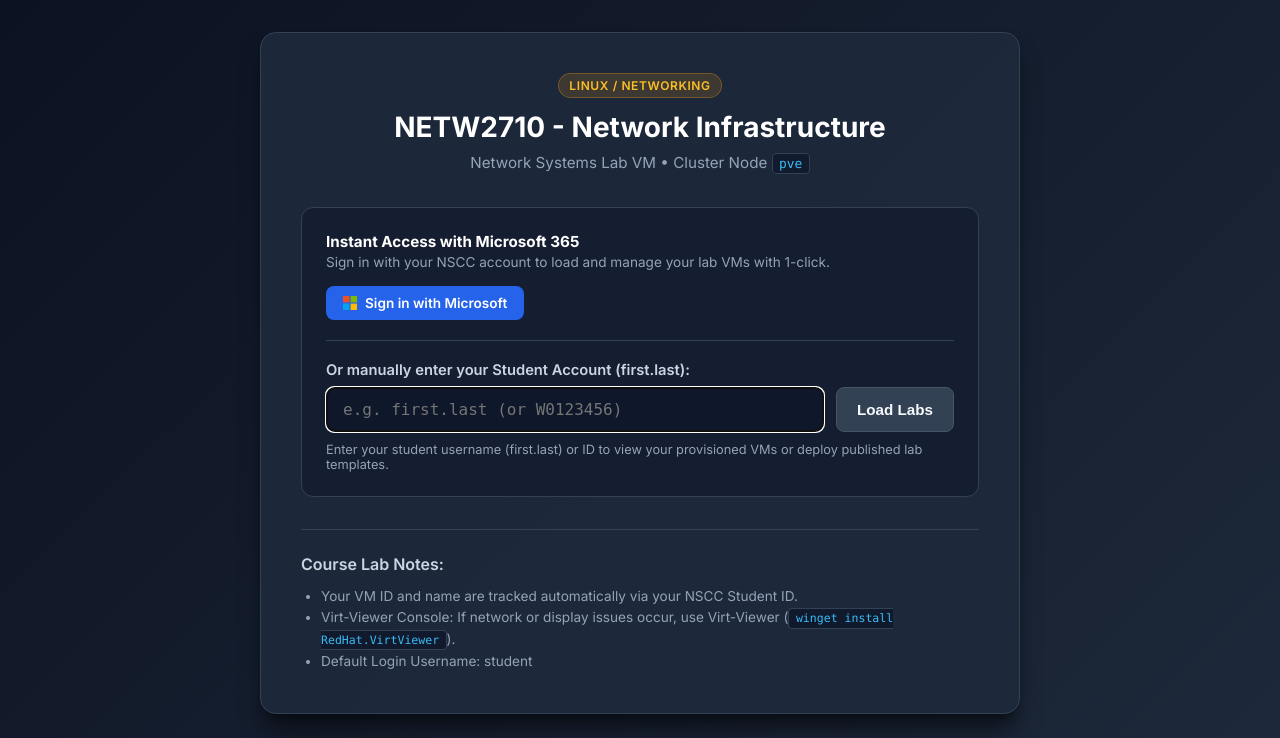
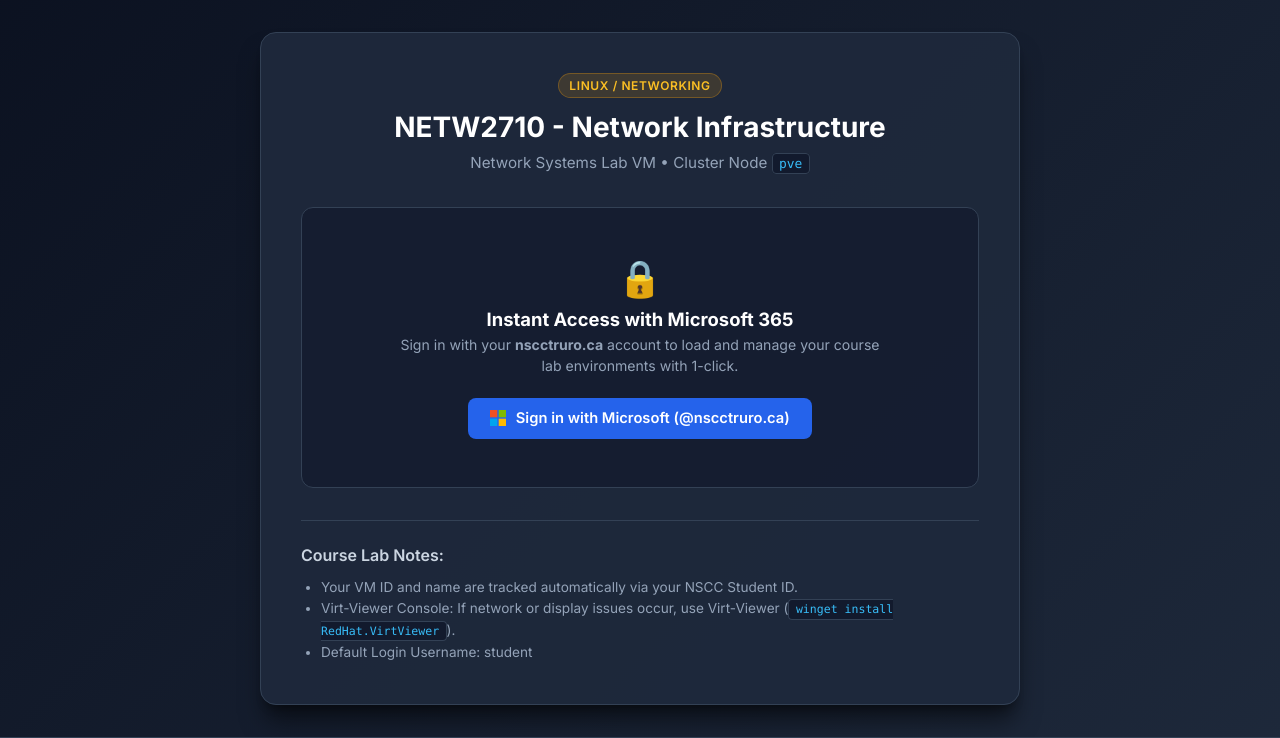
Before and after one commit to redmondmj/nscc-lab-portal, a Flask app: page /netw2710 in a window 1280 px wide. Shown: the part 71-809 px from the top of the page. Run offline with Flask 3, Linux system fonts and the light colour scheme; data comes from the database, SQL or seed files in the repository; some libraries are stand-ins or nearby versions.

Commit message:
feat(ux): require nscctruro.ca login, add faculty lab inspector, and template media toggle

```diff
--- a/app.py
+++ b/app.py
@@ -961,6 +961,7 @@ def api_admin_add_template():
         os_type=data.get("os_type", "windows"),
         supports_rdp=data.get("supports_rdp", True),
         supports_spice=True,
+        supports_cdrom=bool(data.get("supports_cdrom", False)),
         preferred_node=data.get("preferred_node", "pve2"),
         default_username=data.get("default_username", ".\\Student"),
         default_password=data.get("default_password") or None,
@@ -1000,6 +1001,8 @@ def api_admin_update_template(template_id):
         tmpl.supports_rdp = bool(data["supports_rdp"])
     if "supports_spice" in data:
         tmpl.supports_spice = bool(data["supports_spice"])
+    if "supports_cdrom" in data:
+        tmpl.supports_cdrom = bool(data["supports_cdrom"])
 
     db.session.commit()
     return jsonify({"success": True, "template": tmpl.to_dict(include_sensitive=True)})
--- a/models.py
+++ b/models.py
@@ -51,6 +51,7 @@ class LabTemplate(db.Model):
     os_type = db.Column(db.String(32), default="windows")  # 'windows' or 'linux'
     supports_rdp = db.Column(db.Boolean, default=True)
     supports_spice = db.Column(db.Boolean, default=True)
+    supports_cdrom = db.Column(db.Boolean, default=False)
     preferred_node = db.Column(db.String(64), default="pve2")
     default_username = db.Column(db.String(64), default=".\\Student")
     default_password = db.Column(db.String(128), nullable=True)
@@ -70,6 +71,7 @@ class LabTemplate(db.Model):
             "os_type": self.os_type,
             "supports_rdp": self.supports_rdp,
             "supports_spice": self.supports_spice,
+            "supports_cdrom": self.supports_cdrom,
             "preferred_node": self.preferred_node,
             "default_username": self.default_username,
             "is_published": self.is_published
@@ -149,5 +151,6 @@ class StudentVM(db.Model):
             "node": self.node,
             "status": self.status,
             "ip": self.last_ip,
-            "created_at": self.created_at.isoformat() if self.created_at else None
+            "created_at": self.created_at.isoformat() if self.created_at else None,
+            "supports_cdrom": self.template.supports_cdrom if self.template else False
         }
--- a/templates/course.html
+++ b/templates/course.html
@@ -275,37 +275,45 @@
                 </button>
             </div>
         </div>
+
+        {% if current_user.role in ['instructor', 'admin'] %}
+        <!-- Instructor Fleet Tools: Quick Student Inspection -->
+        <div style="margin-top: 1.25rem; padding-top: 1rem; border-top: 1px solid rgba(255, 255, 255, 0.08);">
+            <div style="display: flex; align-items: center; justify-content: space-between; margin-bottom: 0.5rem; flex-wrap: wrap; gap: 0.5rem;">
+                <span style="font-size: 0.78rem; color: #94a3b8; font-weight: 600; text-transform: uppercase; letter-spacing: 0.05em; display: flex; align-items: center; gap: 0.35rem;">
+                    <span>👨‍🏫</span> Faculty Tool: Inspect Student Lab
+                </span>
+                <button class="btn-copy-chip" onclick="resetToMyLabs()" style="font-size: 0.75rem;">Back to My Labs</button>
+            </div>
+            <div style="display: flex; gap: 0.5rem;">
+                <input type="text" id="instructorStudentInput" placeholder="Enter student ID or username (e.g. W0123456 or first.last)"
+                       style="flex: 1; padding: 0.6rem 0.85rem; border-radius: 6px; border: 1px solid var(--border); background: #0f172a; color: #fff; font-size: 0.9rem; font-family: monospace;">
+                <button class="btn btn-secondary" onclick="inspectStudentLab()" style="padding: 0.6rem 1rem; font-size: 0.85rem; white-space: nowrap;">
+                    Inspect Labs
+                </button>
+            </div>
+            <div id="inspectedStudentBanner" style="display: none; margin-top: 0.75rem; padding: 0.5rem 0.75rem; background: rgba(56, 189, 248, 0.12); border: 1px solid rgba(56, 189, 248, 0.3); border-radius: 6px; font-size: 0.82rem; color: #38bdf8;"></div>
+        </div>
+        {% endif %}
+
         {% else %}
-        <div style="margin-bottom: 1.25rem; padding-bottom: 1.25rem; border-bottom: 1px solid var(--border); display: flex; align-items: center; justify-content: space-between; flex-wrap: wrap; gap: 1rem;">
-            <div>
-                <strong style="color: #fff; font-size: 0.95rem; display: block;">Instant Access with Microsoft 365</strong>
-                <p style="font-size: 0.85rem; color: var(--text-muted); margin-top: 0.2rem;">Sign in with your NSCC account to load and manage your lab VMs with 1-click.</p>
-            </div>
-            <a href="/login?next={{ request.path }}" class="btn btn-primary" style="font-size: 0.85rem; padding: 0.5rem 1rem; text-decoration: none; gap: 0.5rem; white-space: nowrap;">
-                <svg width="14" height="14" viewBox="0 0 23 23" fill="none" xmlns="http://www.w3.org/2000/svg">
+        <!-- Unauthenticated Access Card -->
+        <div style="text-align: center; padding: 1.5rem 1rem;">
+            <div style="font-size: 2.25rem; margin-bottom: 0.5rem;">🔒</div>
+            <strong style="color: #fff; font-size: 1.15rem; display: block; margin-bottom: 0.35rem;">Instant Access with Microsoft 365</strong>
+            <p style="font-size: 0.88rem; color: var(--text-muted); max-width: 480px; margin: 0 auto 1.35rem auto; line-height: 1.45;">
+                Sign in with your <strong>nscctruro.ca</strong> account to load and manage your course lab environments with 1-click.
+            </p>
+            <a href="/login?next={{ request.path }}" class="btn btn-primary" style="display: inline-flex; align-items: center; gap: 0.6rem; padding: 0.65rem 1.35rem; font-size: 0.92rem; font-weight: 600; text-decoration: none;">
+                <svg width="16" height="16" viewBox="0 0 23 23" fill="none" xmlns="http://www.w3.org/2000/svg">
                     <rect width="10.5" height="10.5" fill="#F25022"/>
                     <rect x="12.5" width="10.5" height="10.5" fill="#7FBA00"/>
                     <rect y="12.5" width="10.5" height="10.5" fill="#00A4EF"/>
                     <rect x="12.5" y="12.5" width="10.5" height="10.5" fill="#FFB900"/>
                 </svg>
-                <span>Sign in with Microsoft</span>
+                <span>Sign in with Microsoft (@nscctruro.ca)</span>
             </a>
         </div>
-        <label for="studentId" style="display: block; font-weight: 600; font-size: 0.92rem; margin-bottom: 0.5rem; color: #cbd5e1;">
-            Or manually enter your Student Account (first.last):
-        </label>
-        <div style="display: flex; gap: 0.75rem;">
-            <input type="text" id="studentId" placeholder="e.g. first.last (or W0123456)"
-                   style="flex: 1; padding: 0.75rem 1rem; border-radius: 8px; border: 1px solid var(--border); background: #0f172a; color: #fff; font-size: 1rem; font-family: monospace;"
-                   autofocus>
-            <button id="btnCheckStatus" class="btn btn-secondary" onclick="loadStudentLabs()">
-                <span id="checkSpinner" class="spinner" style="display: none;"></span>
-                <span>Load Labs</span>
-            </button>
-        </div>
-        <p style="font-size: 0.8rem; color: var(--text-muted); margin-top: 0.6rem;">
-            Enter your student username (first.last) or ID to view your provisioned VMs or deploy published lab templates.
-        </p>
         {% endif %}
     </div>
 
@@ -378,18 +386,21 @@
         return raw.trim().toUpperCase();
     }
 
-    const studentInput = document.getElementById("studentId");
-    if (studentInput) {
-        studentInput.addEventListener("keypress", function(e) {
-            if (e.key === "Enter") {
-                loadStudentLabs();
-            }
-        });
-    }
+    const myAccountId = "{{ current_user.id if current_user else '' }}";
 
     window.addEventListener("DOMContentLoaded", function() {
-        if (studentInput && studentInput.value.trim()) {
-            loadStudentLabs();
+        if (myAccountId) {
+            currentStudentId = myAccountId;
+            loadStudentLabs(myAccountId);
+        }
+
+        const instInput = document.getElementById("instructorStudentInput");
+        if (instInput) {
+            instInput.addEventListener("keypress", function(e) {
+                if (e.key === "Enter") {
+                    inspectStudentLab();
+                }
+            });
         }
     });
 
@@ -405,18 +416,44 @@
         document.getElementById("alertBox").style.display = "none";
     }
 
-    async function loadStudentLabs() {
-        const rawInput = document.getElementById("studentId").value;
-        const studentId = sanitizeId(rawInput);
-        if (!studentId) {
-            showAlert("Please enter a valid student ID number.", "error");
+    function inspectStudentLab() {
+        const inp = document.getElementById("instructorStudentInput");
+        if (!inp || !inp.value.trim()) {
+            showAlert("Please enter a student username or ID to inspect.", "error");
             return;
         }
+        const sid = sanitizeId(inp.value.trim());
+        const banner = document.getElementById("inspectedStudentBanner");
+        if (banner) {
+            banner.innerHTML = `Viewing Student Lab Environment: <strong>${sid}</strong> (Faculty Mode)`;
+            banner.style.display = "block";
+        }
+        loadStudentLabs(sid);
+    }
+
+    function resetToMyLabs() {
+        if (!myAccountId) return;
+        const banner = document.getElementById("inspectedStudentBanner");
+        if (banner) banner.style.display = "none";
+        const inp = document.getElementById("instructorStudentInput");
+        if (inp) inp.value = "";
+        loadStudentLabs(myAccountId);
+    }
+
+    async function loadStudentLabs(targetId = null) {
+        let studentId = targetId || currentStudentId || myAccountId;
+        if (!studentId) {
+            const sidEl = document.getElementById("studentId");
+            if (sidEl) studentId = sanitizeId(sidEl.value);
+        }
+        if (!studentId) return;
 
         currentStudentId = studentId;
         hideAlert();
-        document.getElementById("checkSpinner").style.display = "inline-block";
-        document.getElementById("btnCheckStatus").disabled = true;
+        const checkSpinner = document.getElementById("checkSpinner");
+        const btnCheckStatus = document.getElementById("btnCheckStatus");
+        if (checkSpinner) checkSpinner.style.display = "inline-block";
+        if (btnCheckStatus) btnCheckStatus.disabled = true;
 
         try {
             // 1. Fetch published templates
@@ -434,8 +471,8 @@
         } catch (err) {
             showAlert("Failed to communicate with portal backend: " + err.message, "error");
         } finally {
-            document.getElementById("checkSpinner").style.display = "none";
-            document.getElementById("btnCheckStatus").disabled = false;
+            if (checkSpinner) checkSpinner.style.display = "none";
+            if (btnCheckStatus) btnCheckStatus.disabled = false;
         }
     }
 
@@ -474,6 +511,7 @@
                 const isLinux = ((vm.os_type === 'linux') || ('{{ course.os_type }}' === 'linux') || (!{{ 'true' if course.supports_rdp else 'false' }}));
                 const rawUser = vm.default_username || "{{ course.default_username or 'student' }}";
                 const sshUser = rawUser.replace(/^\\*\\/, "") || "student";
+                const showCdrom = Boolean(vm.supports_cdrom || (vm.cdrom && vm.cdrom.has_media));
 
                 const card = document.createElement("div");
                 card.className = "vm-card";
@@ -511,6 +549,7 @@
                         </div>
                     </div>
 
+                    ${showCdrom ? `
                     <!-- Virtual Optical Drive (CD/DVD) -->
                     <div class="vm-cdrom-strip">
                         <div style="display: flex; align-items: center; gap: 0.5rem; overflow: hidden;">
@@ -538,6 +577,7 @@
                             `}
                         </div>
                     </div>
+                    ` : ''}
 
                     <!-- Connection Actions (Primary) -->
                     <div class="vm-connect-actions">
```
Also changed, not shown: db_init.py (+11 -2 lines), templates/admin.html (+7 -1 lines).
